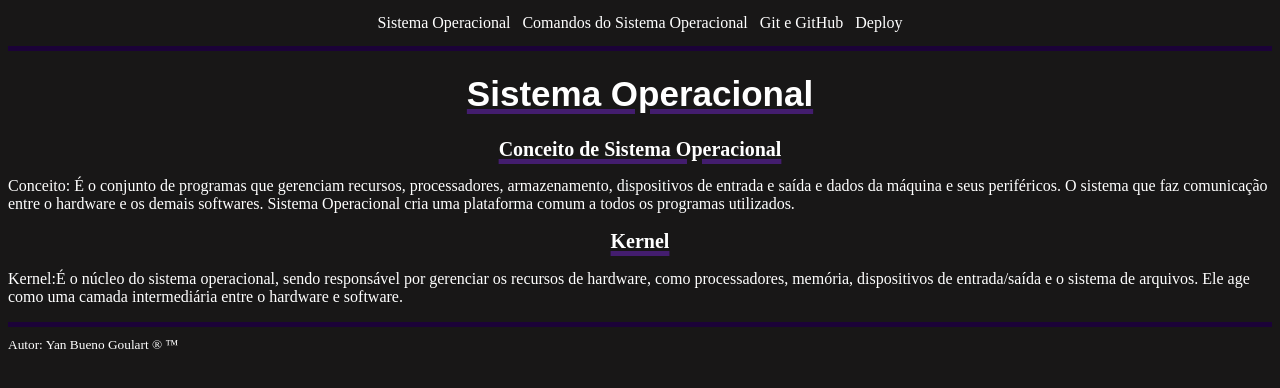
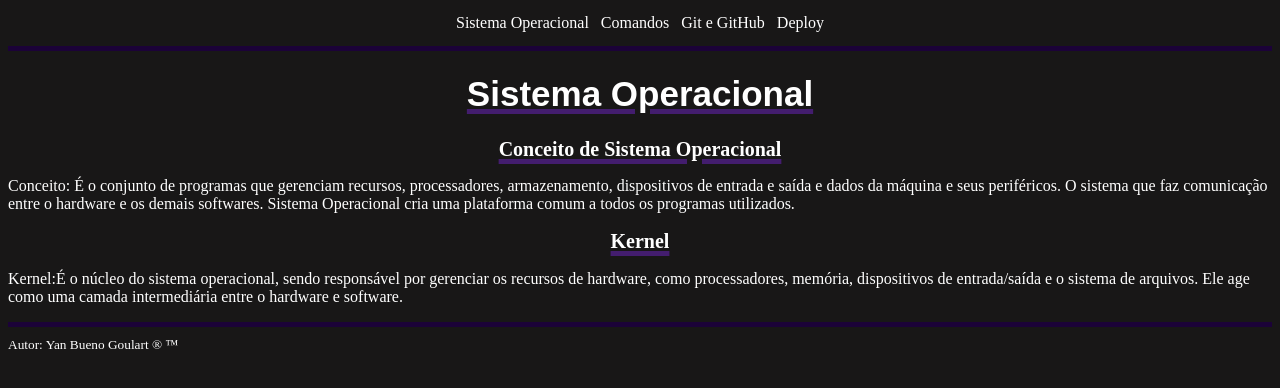
Before and after one commit to yanbuenogoulart/sitesistema, a plain HTML site: page index.html in a window 1280 px wide. Drawn offline with Linux system fonts and the light colour scheme.

Commit message:
versao ajustada

```diff
--- a/index.html
+++ b/index.html
@@ -10,7 +10,7 @@
     <header>
         <nav class="centralizado">
             <a href="index.html">Sistema Operacional</a>
-            <a href="comandos.html">Comandos do Sistema Operacional</a>
+            <a href="comandos.html">Comandos </a>
             <a href="git.html">Git e GitHub</a>
             <a href="deploy.html">Deploy</a>
         </nav>
--- a/style.css
+++ b/style.css
@@ -45,7 +45,6 @@ a{
     color: white;
     text-decoration: none;
     margin: 6px;
-    border-radius: 15%;
     border-color: red;
 }
 
```
Also changed, not shown: comandos.html (+1 -1 lines), deploy.html (+1 -1 lines), git.html (+1 -1 lines).
